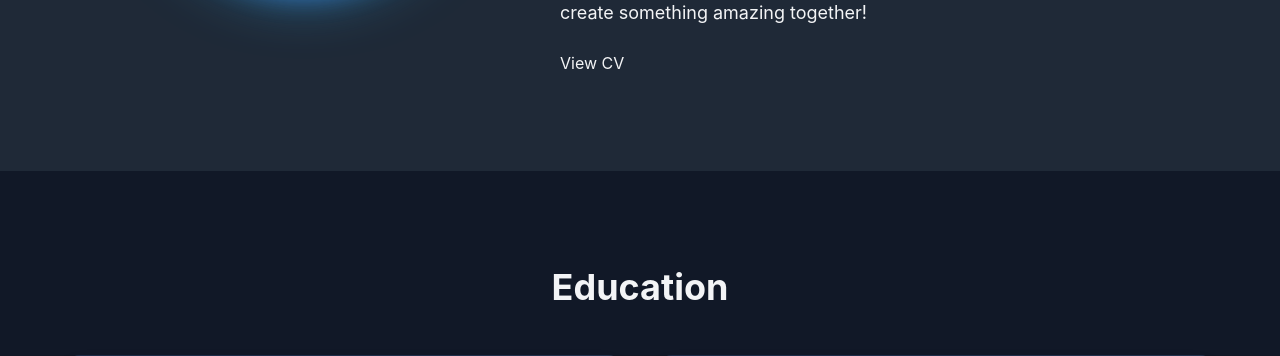
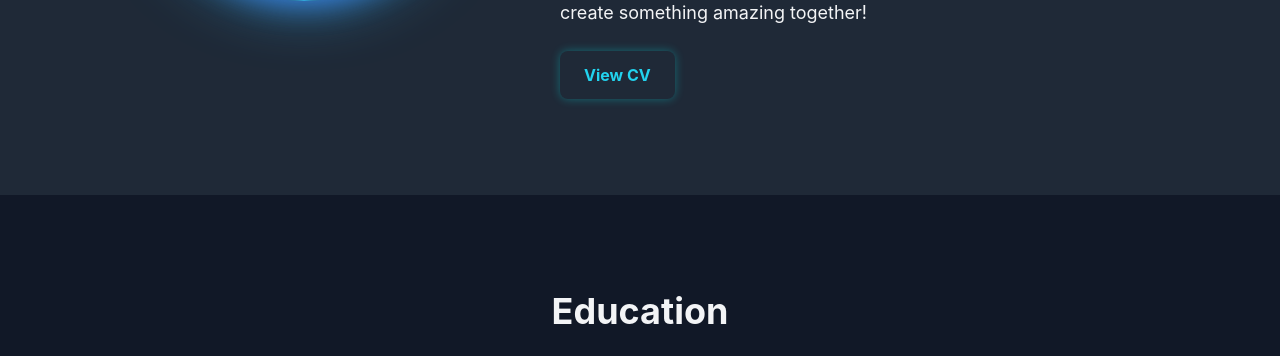
Before and after one commit to shreethala733-hub/My-Portfolio, a Flask app: page / in a window 1280 px wide. Shown: the part 1333-1689 px from the top of the page. Run offline with Flask 3, Linux system fonts and the light colour scheme; some libraries are stand-ins or nearby versions.

Commit message:
Update portfolio.html

```diff
--- a/templates/portfolio.html
+++ b/templates/portfolio.html
@@ -849,7 +849,10 @@
                     code, I am committed to transforming ideas into meaningful innovations. Let’s create something amazing together!
                 </p>
                 <a href="{{ url_for('static', filename='assets/resume.pdf') }}" target="_blank">
-                    <button>View CV</button>
+                    <button class="bg-[#1f2937] text-cyan-400 font-bold py-3 px-6 rounded-lg shadow-[0_0_10px_rgba(0,255,255,0.3)] transition-all duration-300 ease-in-out transform hover:bg-cyan-400 hover:text-[#1f2937] hover:scale-105 hover:shadow-[0_0_20px_rgba(0,255,255,0.7)]"
+                     ">
+                        View CV
+                    </button>
                 </a>
 
 
```
